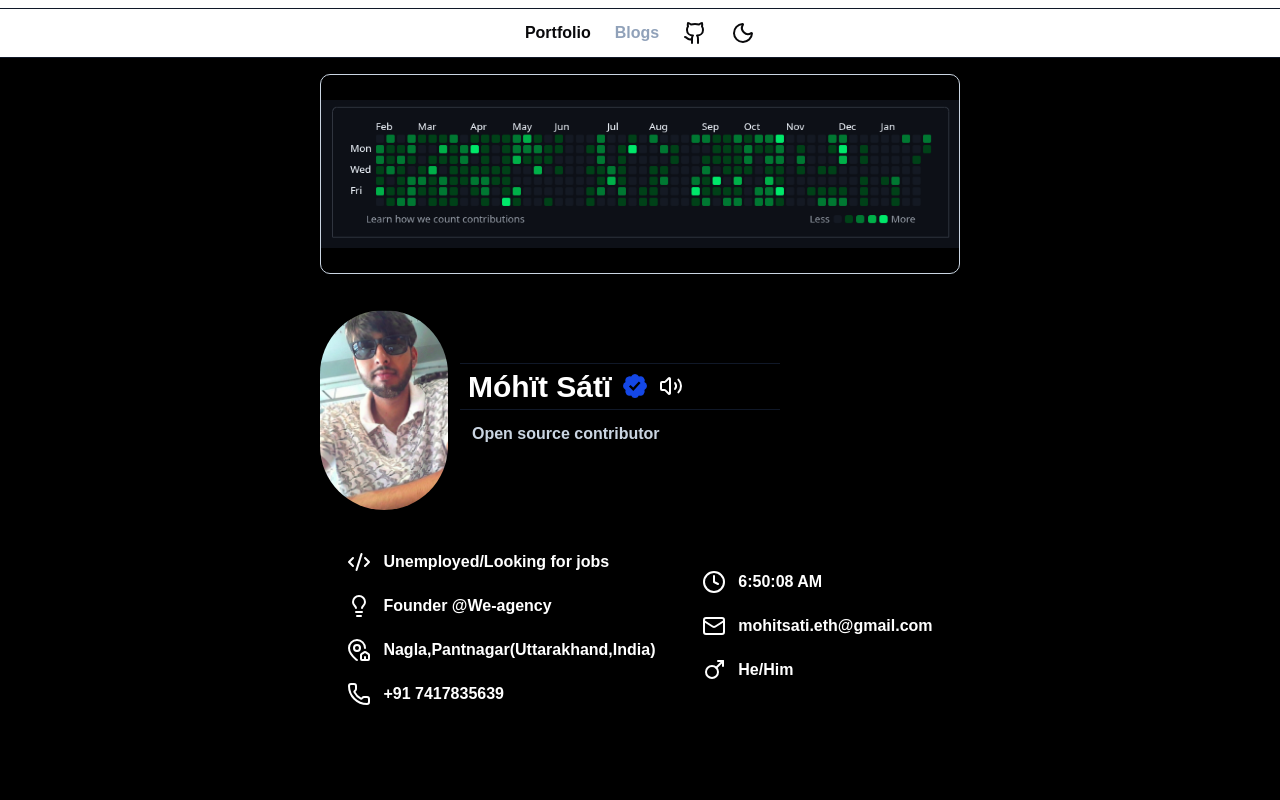
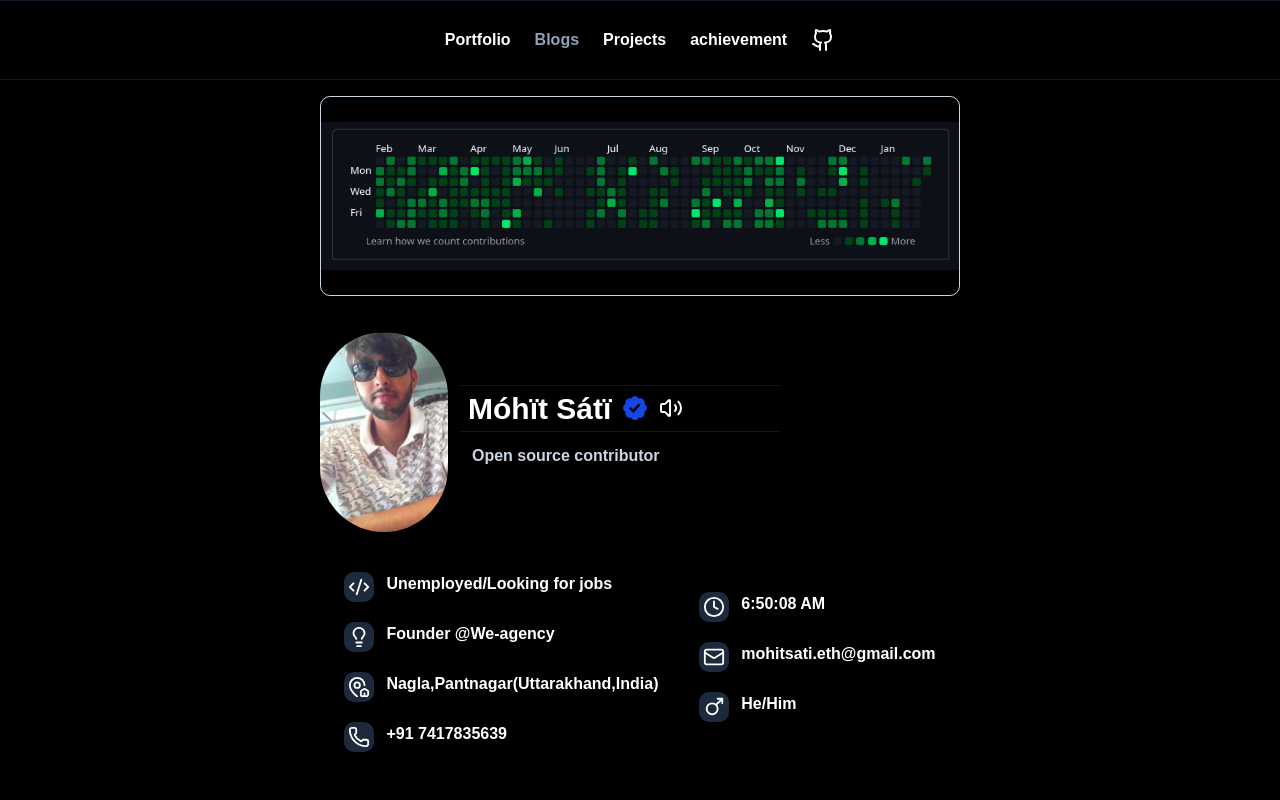
Before and after one commit to SuperexMack/jobportfolio, a Next.js app in the folder Frontend/portfolio/: page / in a window 1280 px wide. Shown: the top 800 px of the page. Built offline with nearby package versions, Linux system fonts and the light colour scheme; a web font is replaced by a local one.

Commit message:
Done with the Basic portfolio

```diff
--- a/Frontend/portfolio/app/Components/Details.tsx
+++ b/Frontend/portfolio/app/Components/Details.tsx
@@ -17,22 +17,22 @@ export function Details(){
             <div className="flex flex-col space-y-5">
 
                 <div className='flex space-x-3'>
-                    <ul className='text-white'><CodeXml></CodeXml></ul>
+                    <ul className='text-white'><CodeXml className='bg-slate-800 p-1 rounded-lg w-[30px] h-auto'></CodeXml></ul>
                     <h1 className='text-white'>Unemployed/Looking for jobs</h1>
                 </div>
 
                  <div className='flex space-x-3'>
-                    <ul className='text-white'><Lightbulb></Lightbulb></ul>
+                    <ul className='text-white'><Lightbulb className='bg-slate-800 p-1 rounded-lg w-[30px] h-auto'></Lightbulb></ul>
                     <Link className='hover:underline text-white' href={"https://we-agency.vercel.app/"}>Founder @We-agency</Link>
                 </div>
 
                  <div className='flex space-x-3'>
-                    <ul className='text-white'><MapPinHouse></MapPinHouse></ul>
+                    <ul className='text-white'><MapPinHouse className='bg-slate-800 p-1 rounded-lg w-[30px] h-auto'></MapPinHouse></ul>
                     <h1 className='text-white'>Nagla,Pantnagar(Uttarakhand,India)</h1>
                 </div>
 
                  <div className='flex space-x-3'>
-                    <ul className='text-white'><Phone></Phone></ul>
+                    <ul className='text-white'><Phone className='bg-slate-800 p-1 rounded-lg w-[30px] h-auto'></Phone></ul>
                     <Link className='hover:underline text-white' href={"tel:+91 7417835639"}>+91 7417835639</Link>
                 </div>
 
@@ -45,18 +45,19 @@ export function Details(){
             <div className="flex flex-col space-y-5 mt-[20px]">
 
 
+
                  <div className='flex space-x-3'>
-                    <ul className='text-white'><Clock></Clock></ul>
+                    <ul className='text-white'><Clock className='bg-slate-800 p-1 rounded-lg w-[30px] h-auto'></Clock></ul>
                     <h1 className='text-white'>{myRealTime}</h1>
                 </div>
 
                  <div className='flex space-x-3'>
-                    <ul className='text-white'><Mail></Mail></ul>
+                    <ul className='text-white'><Mail className='bg-slate-800 p-1 rounded-lg w-[30px] h-auto'></Mail></ul>
                     <Link className='hover:underline text-white' href={"mailto:mohitsati.eth@gmail.com"}>mohitsati.eth@gmail.com</Link>
                 </div>
 
                  <div className='flex space-x-3'>
-                    <ul className='text-white'><Mars></Mars></ul>
+                    <ul className='text-white'><Mars className='bg-slate-800 p-1 rounded-lg w-[30px] h-auto'></Mars></ul>
                     <h1 className='text-white'>He/Him</h1>
                 </div>
 
--- a/Frontend/portfolio/app/Components/LandingPage.tsx
+++ b/Frontend/portfolio/app/Components/LandingPage.tsx
@@ -13,7 +13,7 @@ import { TopImageDiv } from "./Topimage";
 export function LandingPage(){
     return(
         <>
-         <div className="flex flex-col items-center w-full h-auto bg-black">
+         <div className="flex flex-col z-50 items-center w-full h-auto bg-black mt-[80px]">
 
             <div className="flex flex-col space-y-6 w-[50%]  h-auto">
                <TopImageDiv></TopImageDiv>
--- a/Frontend/portfolio/app/Components/Navbar.tsx
+++ b/Frontend/portfolio/app/Components/Navbar.tsx
@@ -4,13 +4,13 @@ import { Github,Moon } from 'lucide-react';
 export function Navbar(){
     return(
         <>
-        <div className="w-full h-auto p-3 mt-2 flex justify-center space-x-6 border-b border-t border-gray-900">
+        <div className="w-full z-50 fixed top-0 h-[80px] bg-black p-3 flex justify-center items-center space-x-6 border-b border-t border-gray-900">
 
-            <Link href={"/"}><h1 className="font-bold">Portfolio</h1></Link>
+            <Link href={"/"}><h1 className="font-bold text-white">Portfolio</h1></Link>
             <Link href={"/"}><h1 className="text-slate-400 font-bold">Blogs</h1></Link>
-            <Link href={"/"}><Github></Github></Link>
-            <Link href={"/"}><Moon></Moon></Link>
-
+            <Link href={"/"}><h1 className="hover:text-slate-400 font-bold text-white">Projects</h1></Link>
+            <Link href={"/"}><h1 className="hover:text-slate-400 font-bold text-white">achievement</h1></Link>
+            <Link href={"/"}><Github className="text-white"></Github></Link>
         </div>
         </>
     )
```
